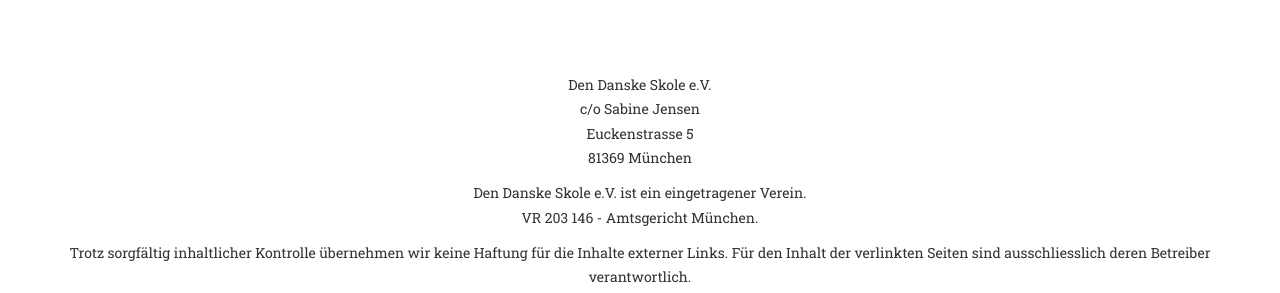
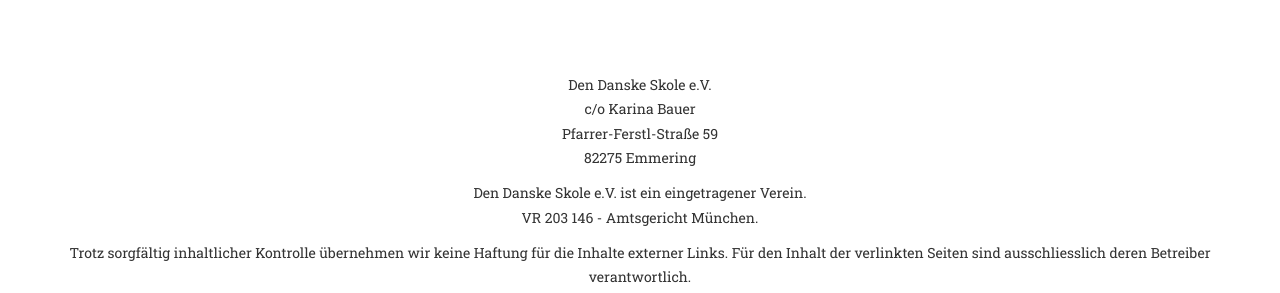
Before and after one commit to pilz/jekyll-danskskole, a Jekyll site: the page built from impressum.html, in a window 1280 px wide. Shown: the part 235-528 px from the top of the page. Built offline with Jekyll 4.4.1, drawn with Linux system fonts in a browser that asks for light colours; some web fonts are replaced.

Commit message:
Korrektur af impression. så Karina fremstår som ansvarlig.

```diff
--- a/impressum.html
+++ b/impressum.html
@@ -16,9 +16,9 @@
             <div class="row text-center">
 
 <p>Den Danske Skole e.V.<br>
-c/o Sabine Jensen<br>
-Euckenstrasse 5<br>
-81369 München<br>
+c/o Karina Bauer<br>
+Pfarrer-Ferstl-Straße 59<br>
+82275 Emmering<br>
 </p>
 
 <p>Den Danske Skole e.V. ist ein eingetragener Verein.<br>
```
